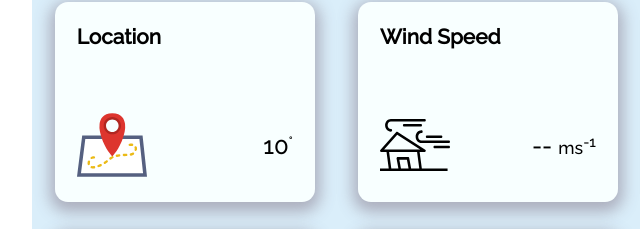
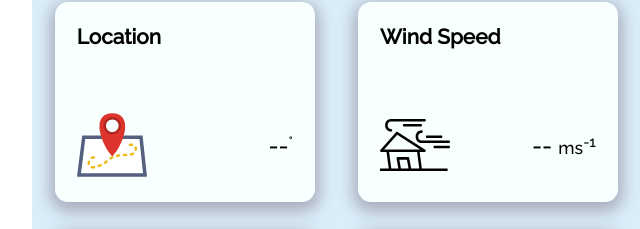
Before and after one commit to frimpsss/weather-app, a plain HTML site: page index.html in a window 1280 px wide. Shown: the part 246-475 px from the top of the page, 0-640 px from the left. Drawn offline with nearby package versions, Linux system fonts and the light colour scheme.

Commit message:
removed some hard coded text

```diff
--- a/index.html
+++ b/index.html
@@ -27,7 +27,7 @@
                         <h4>Location</h4>
                         <div>
                             <img src="./assets/map-location-svgrepo-com.svg" alt="" srcset="" width="70">
-                            <p class="loc">10<span class="unit"><sup>°</sup></p>
+                            <p class="loc">--<span class="unit"><sup>°</sup></p>
                         </div>
                     </div>
 
```
